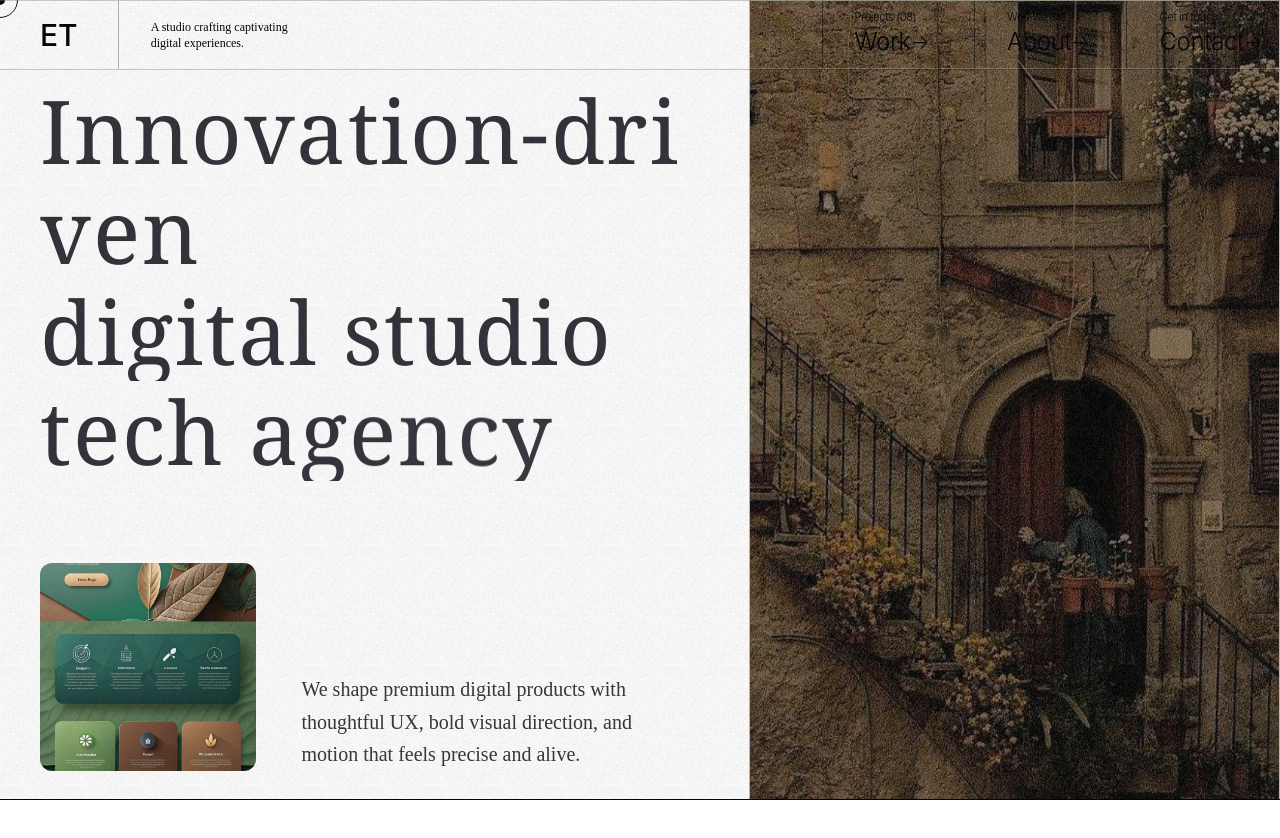
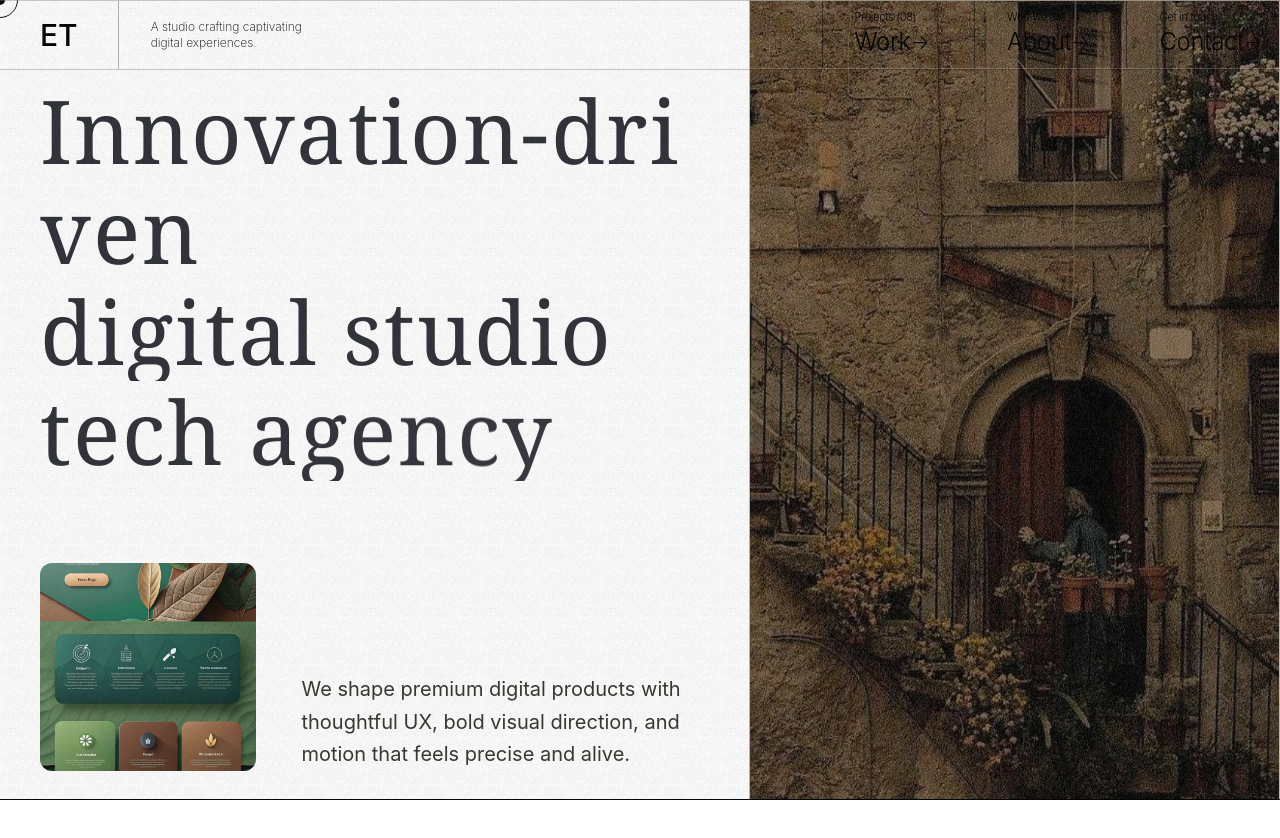
Before and after one commit to EllisiumTechnologies/website, a React (Vite) app: page / in a window 1280 px wide. Shown: the top 838 px of the page. Built offline with nearby package versions, Linux system fonts and the light colour scheme.

Commit message:
change p font from cursive fallback to Inter, sans-serif for consistent rendering

```diff
--- a/src/index.css
+++ b/src/index.css
@@ -26,7 +26,7 @@ body::-webkit-scrollbar {
 }
 
 p {
-  font-family: "Passion", cursive;
+  font-family: "Inter", sans-serif;
 }
 
 .blend-invert-text {
```
